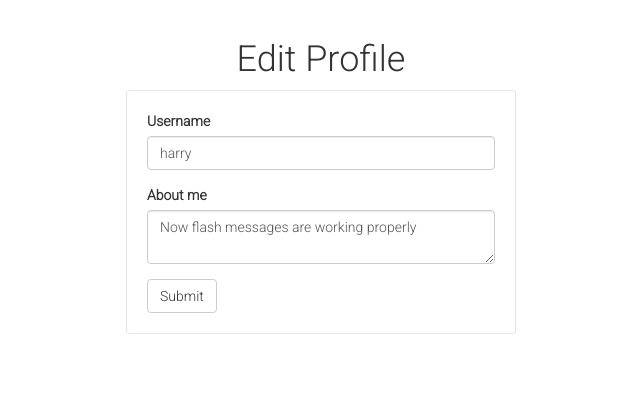
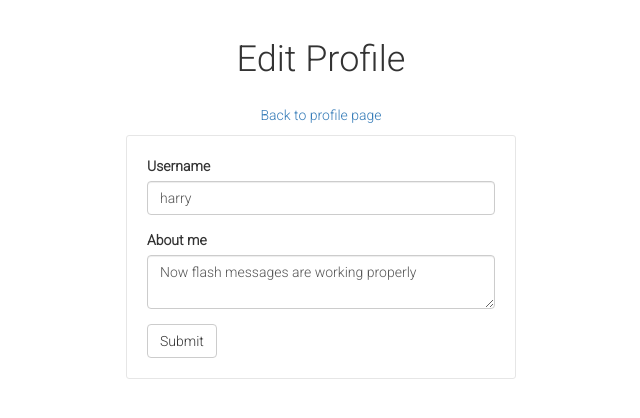
Before and after one commit to GitauHarrison/push-notification-2fa-in-python-and-flask, a Flask app: page /edit_profile in a window 1280 px wide. Shown: the part 52-470 px from the top of the page, without its empty margins (319-959 px from the left). Run offline with Flask 2, Linux system fonts and the light colour scheme; a user stored in the database is signed in; data comes from the database, SQL or seed files in the repository; both versions use the stored data as it was after the commit; parts of the project's set-up code (start-up, migrations or seed data) failed here and were passed over; some libraries are stand-ins or nearby versions.

Commit message:
Update user profile page

```diff
--- a/app/main/routes.py
+++ b/app/main/routes.py
@@ -20,11 +20,7 @@ def home():
 @login_required
 def user(username):
     user = User.query.filter_by(username=username).first_or_404()
-    posts = [
-        {'author': user, 'body': 'Test post #1'},
-        {'author': user, 'body': 'Test post #2'}
-    ]
-    return render_template('user.html', user=user, posts=posts)
+    return render_template('user.html', user=user)
 
 
 @bp.before_request
@@ -43,7 +39,7 @@ def edit_profile():
         current_user.about_me = form.about_me.data
         db.session.commit()
         flash('Your changes have been saved.')
-        return redirect(url_for('user', username=current_user.username))
+        return redirect(url_for('main.edit_profile'))
     elif request.method == 'GET':
         form.username.data = current_user.username
         form.about_me.data = current_user.about_me
--- a/app/templates/edit_profile.html
+++ b/app/templates/edit_profile.html
@@ -5,6 +5,19 @@
     <div class="row">
         <div class="col-sm-12 col-md-12 col-lg-12 col-xl-12 text-center">
             <h1>Edit Profile</h1>
+        </div>
+    </div>
+    <div class="row">
+        <div class="col-sm-12 col-md-4 col-lg-4 col-xl-4">
+            <!-- Empty div -->
+        </div>
+        <div class="col-sm-12 col-md-4 col-lg-4 col-xl-4 text-center">
+            <p>
+                <a href="{{ url_for('main.user', username=current_user.username) }}">Back to profile page</a>
+            </p>
+        </div>
+        <div class="col-sm-12 col-md-4 col-lg-4 col-xl-4">
+            <!-- Empty div -->
         </div>
     </div>
     <div class="row">
```
Also changed, not shown: app.db.
